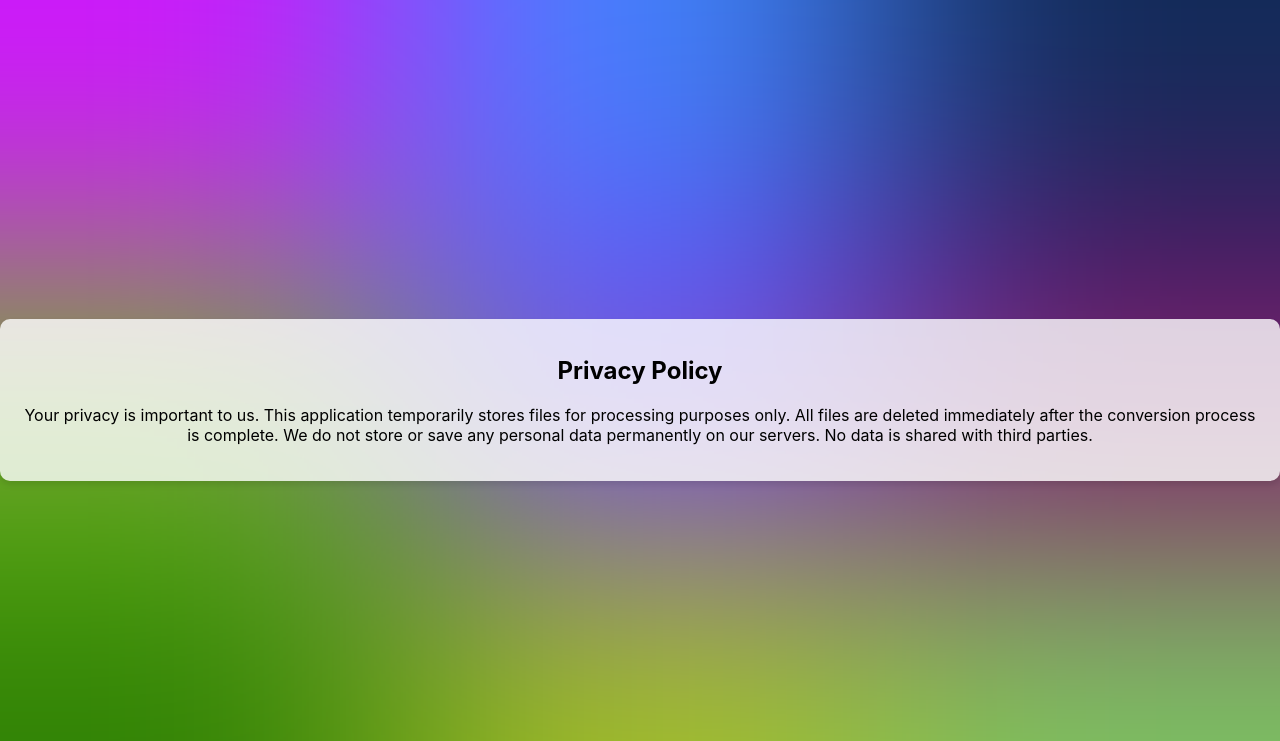
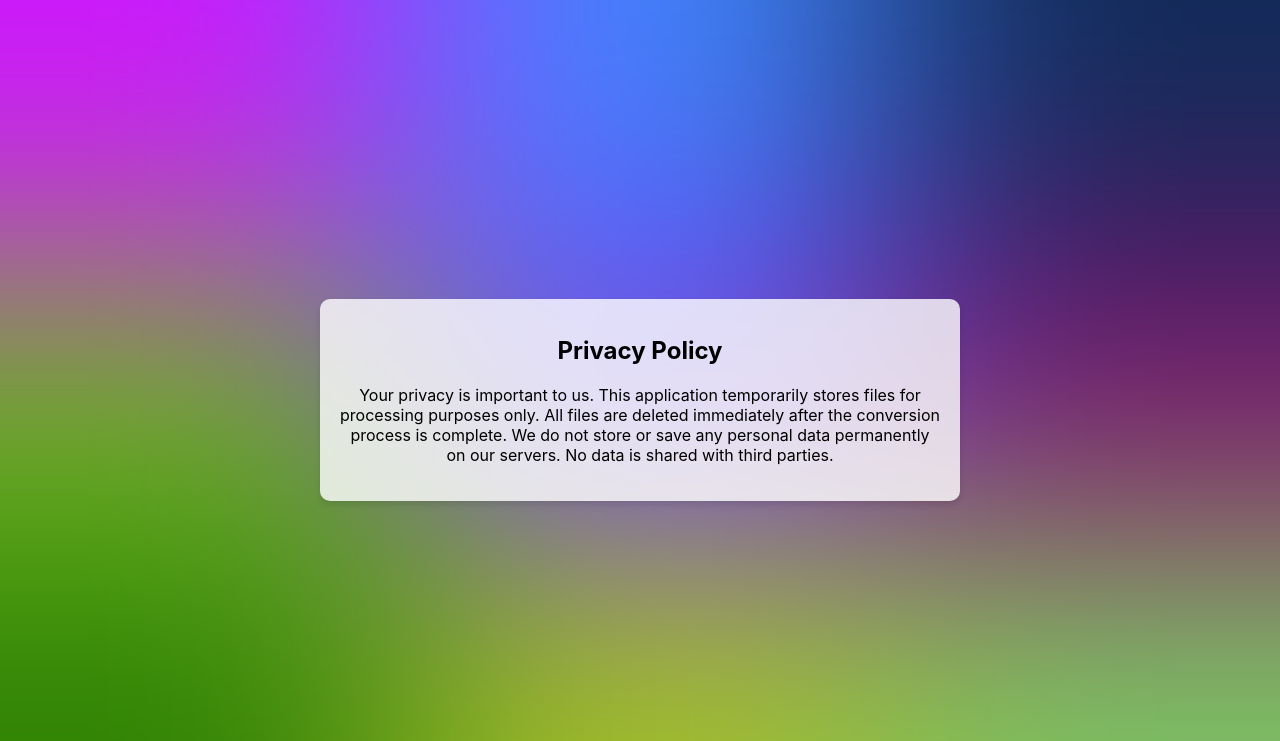
Before and after one commit to Arthur2500/ConvertZ, a Flask app: page /privacy.html in a window 1280 px wide. Shown: the top 741 px of the page. Run offline with Flask 3, Linux system fonts and the light colour scheme.

Commit message:
Update privacy.html

```diff
--- a/app/templates/privacy.html
+++ b/app/templates/privacy.html
@@ -5,6 +5,13 @@
     <meta name="viewport" content="width=device-width, initial-scale=1.0">
     <title>Privacy Policy</title>
     <link rel="stylesheet" href="static/styles.css">
+    <style>
+        .container {
+            max-width: 600px;
+            margin: 0 auto;
+            text-align: center;
+        }
+    </style>
 </head>
 <body>
     <div class="container">
```
